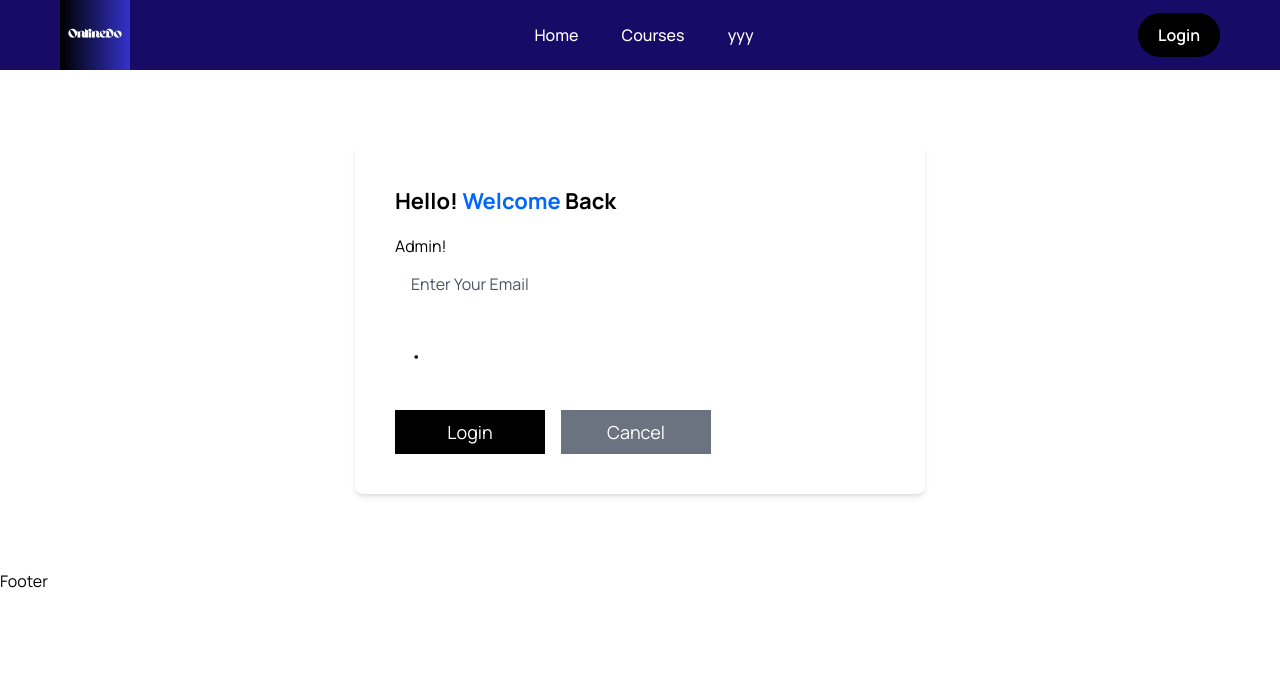
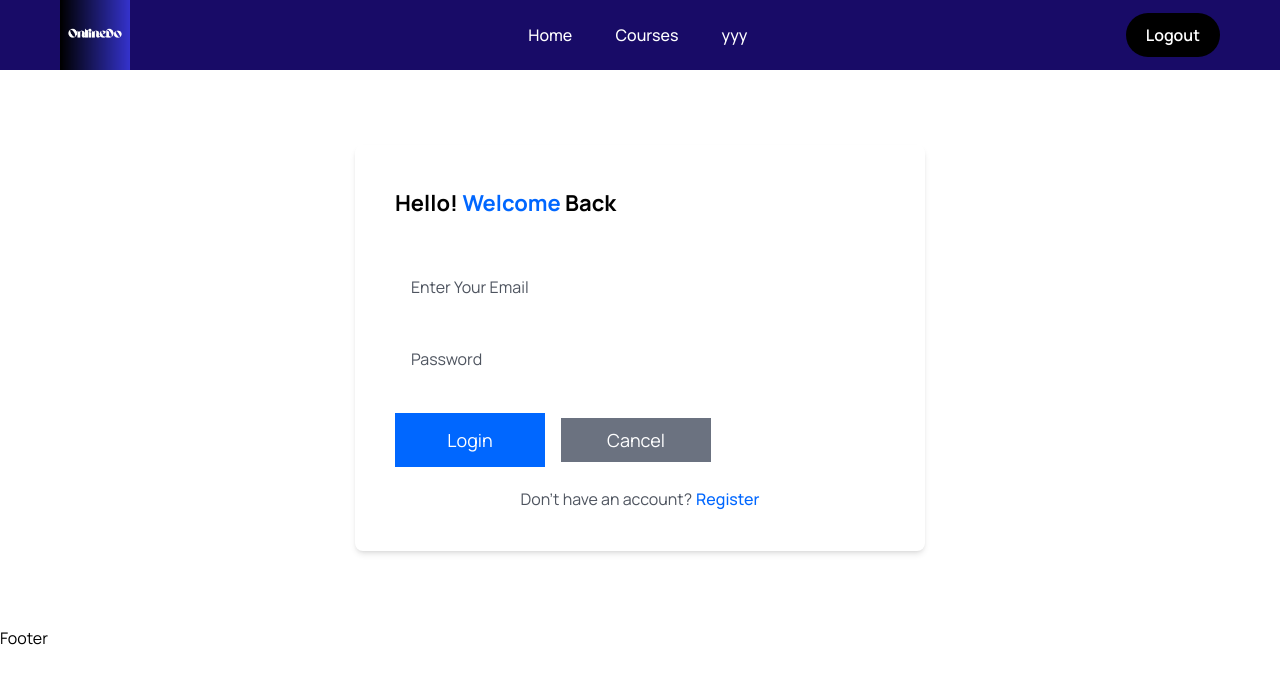
Before and after one commit to Anisha308/OnlineDo, a React (Vite) app in the folder frontend/: page /admin/Login in a window 1280 px wide. Shown: the top 684 px of the page. Built offline with nearby package versions, Linux system fonts and the light colour scheme.

Commit message:
admin authentication and authorization

```diff
--- /dev/null
+++ b/frontend/src/Slices/adminApiSlice.js
@@ -0,0 +1,15 @@
+import { apiSlice } from "./apiSlice";
+const ADMIN_URL = '/api/admin';
+
+export const adminApiSlice = apiSlice.injectEndpoints({
+    endpoints: (builder) => ({
+        adminLogin: builder.mutation({
+            query: (data) => ({
+                url: `${ADMIN_URL}/auth`,
+                method: 'POST',
+                body:data,
+            })
+        })
+    })
+})
+export const { useAdminLoginMutation } = adminApiSlice;
--- a/frontend/src/Slices/apiSlice.js
+++ b/frontend/src/Slices/apiSlice.js
@@ -5,6 +5,6 @@ const baseQuery = fetchBaseQuery({ baseUrl: " " })
 
 export const apiSlice = createApi({
     baseQuery,
-    tagTypes: ['User'],
+    tagTypes: ['User','Admin'],
     endpoints:(builder)=>({}),
 })
--- /dev/null
+++ b/frontend/src/Slices/authAdminSlice.js
@@ -0,0 +1,25 @@
+import { createSlice } from "@reduxjs/toolkit";
+
+const initialState = {
+  adminInfo: localStorage.getItem("adminInfo")
+    ? JSON.parse(localStorage.getItem("adminInfo"))
+    : null,
+};
+
+const authAdminSlice = createSlice({
+    name: 'authAdmin',
+    initialState,
+    reducers: {
+        setCredentials: (state, action) => {
+            state.adminInfo = action.payload;
+            localStorage.setItem('adminInfo',JSON.stringify(action.payload))
+        },
+        logout: (state, action) => {
+            state.adminInfo = null;
+            localStorage.removeItem('adminInfo')
+        }
+    }
+})
+export const { adminSetCredentials, adminlogout } = authAdminSlice.actions;
+
+export default authAdminSlice.reducer;
--- a/frontend/src/Store.js
+++ b/frontend/src/Store.js
@@ -1,14 +1,16 @@
 import { configureStore } from "@reduxjs/toolkit";
 import authReducer from "./Slices/authSlice"
 import { apiSlice } from "./Slices/apiSlice";
-
+import adminAuthReducer from "./Slices/authAdminSlice";
 
 const store = configureStore({
   reducer: {
     [apiSlice.reducerPath]: apiSlice.reducer,
     auth: authReducer,
+    adminAuth: adminAuthReducer,
   },
-  middleware: (getDefaultMiddleware) => getDefaultMiddleware().concat(apiSlice.middleware),
+  middleware: (getDefaultMiddleware) =>
+    getDefaultMiddleware().concat(apiSlice.middleware),
   devTools: true,
 });
 
--- a/frontend/src/components/Header/AdminHeader.jsx
+++ b/frontend/src/components/Header/AdminHeader.jsx
@@ -74,16 +74,10 @@ const AdminHeader = () => {
           </div>
           {/* ==================nav right ==============*/}
           <div className="flex items-center gap-4">
-            <div className="hidden">
-              <Link to="/">
-                <figure className="w-[35px] h-[35px] rounded-full cursor-pointer">
-                  <img src={userImg} className="w-full rounded full" alt="" />
-                </figure>
-              </Link>
-            </div>
-            <Link to="/login">
+
+            <Link to="/logout">
               <button className="bg-black py-2 px-5 text-white font-[600] h-[44px] flex items-center justify-center rounded-[50px]">
-                Login
+                Logout
               </button>
             </Link>
             <span className="md:hidden" onClick={toggleMenu}>
--- a/frontend/src/pages/AdminLogin.jsx
+++ b/frontend/src/pages/AdminLogin.jsx
@@ -1,31 +1,56 @@
-import React from 'react';
-import { useState } from "react";
-import { NavLink, Link } from "react-router-dom";
+import React from "react";
+import { useState, useEffect } from "react";
+import { Link, useNavigate } from "react-router-dom";
+import { useDispatch, useSelector } from "react-redux";
+import { useAdminLoginMutation } from "../Slices/adminApiSlice";  // Updated import
+import { setCredentials } from "../Slices/authSlice";
+import { toast } from "react-toastify";
+import Loader from "../components/Loader";
 
-const AdminLogin = () => {
-  const [formData, setFormData] = useState({
-    email: " ",
-    password: " ",
-  });
+const Login = () => {
+  const [email, setEmail] = useState("");
+  const [password, setPassword] = useState("");
 
-  const handleInputChange = (e) => {
-    setFormData({ ...formData, [e.target.name]: e.target.value });
+  const dispatch = useDispatch();
+  const navigate = useNavigate();
+
+  const [login, { isLoading }] = useAdminLoginMutation(); // Updated hook
+
+  const { adminInfo } = useSelector((state) => state.auth);
+
+  useEffect(() => {
+    if (adminInfo) {
+      navigate("/admin");
+    }
+  }, [navigate, adminInfo]);
+
+
+  const submitHandler = async (e) => {
+    e.preventDefault();
+    try {
+      const res = await login({ email, password }).unwrap();
+      dispatch(setCredentials({ ...res }));
+      navigate("/admin");
+    } catch (err) {
+      toast.error(err?.data?.message || err.error);
+    }
   };
+
   return (
     <section className="px-5 lg:px-0">
       <div className="w-full max-w-[570px] mx-auto rounded-lg shadow-md md:p-10">
-        <h3 className="text-HeadingColor text-[22px] leading-2 font-bold mb-4">
-          Hello! <span className="text-primaryColor">Welcome </span>Back
+        <h3 className="text-HeadingColor text-[22px] leading-9 font-bold mb-10">
+          Hello! <span className="text-primaryColor">Welcome</span> Back
         </h3>
-        <h4>Admin!</h4>
-        <form className="py-4 md:py-0">
+
+        <form onSubmit={submitHandler}>
           <div className="mb-5">
             <input
               type="email"
               placeholder="Enter Your Email"
               name="email"
-              value={formData.email}
-              onChange={handleInputChange}
+              value={email}
+              onChange={(e) => setEmail(e.target.value)}
               className="w-full px-4 py-3 bolder-b border-solid border-[#0866ff61] focus:outline-none focus:border-b-primaryColor text-[16px] leading-7 text-headingColor placeholder:text-textColor cursor-painter "
               required
             />
@@ -35,16 +60,17 @@ const AdminLogin = () => {
               type="password"
               placeholder="Password"
               name="password"
-              value={formData.password}
-              onChange={handleInputChange}
+              value={password}
+              onChange={(e) => setPassword(e.target.value)}
               className="w-full px-4 py-3 bolder-b border-solid border-[#0866ff61] focus:outline-none focus:border-b-primaryColor text-[16px] leading-7 text-headingColor placeholder:text-textColor rounded-md cursor-painter "
               required
             />
           </div>
           <div className="mt-7">
             <button
+              disabled={isLoading}
               type="submit"
-              className="w-[150px] bg-black text-white text-[18px] leading-[20px] px-4 py-3"
+              className="w-[150px] bg-primaryColor text-white text-[18px] leading-[30px] px-4 py-3"
             >
               Login
             </button>
@@ -58,11 +84,17 @@ const AdminLogin = () => {
               Cancel
             </button>
           </div>
-
+          <p className="mt-5 text-textColor text-center">
+            Don't have an account?
+            <Link to="/register" className="text-primaryColor font-medium ml-1">
+              Register
+            </Link>
+          </p>
         </form>
+        {isLoading && <Loader />}
       </div>
     </section>
   );
-}
+};
 
-export default AdminLogin
+export default Login;
```
